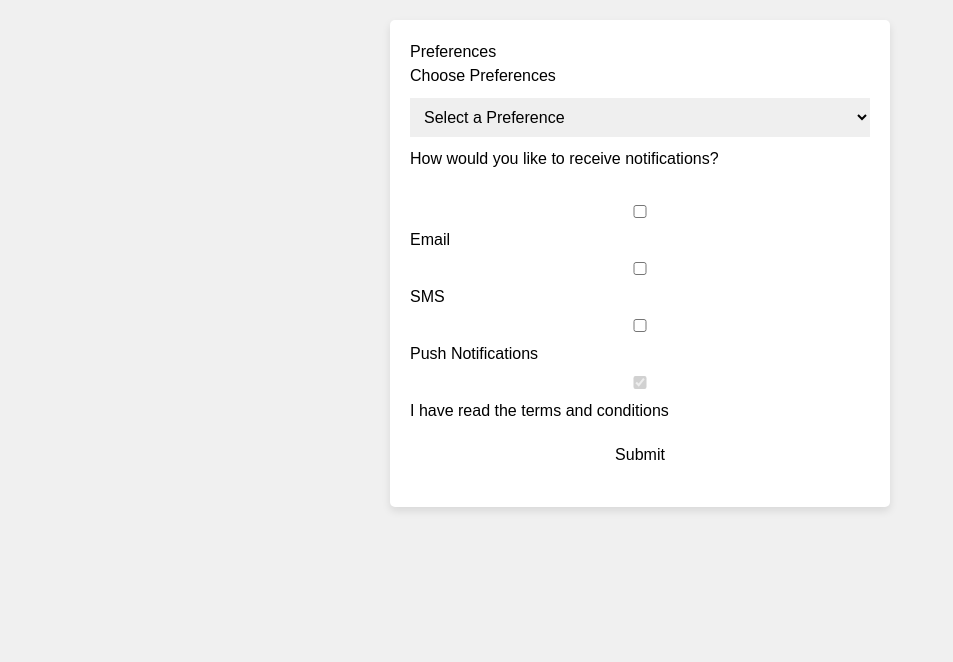
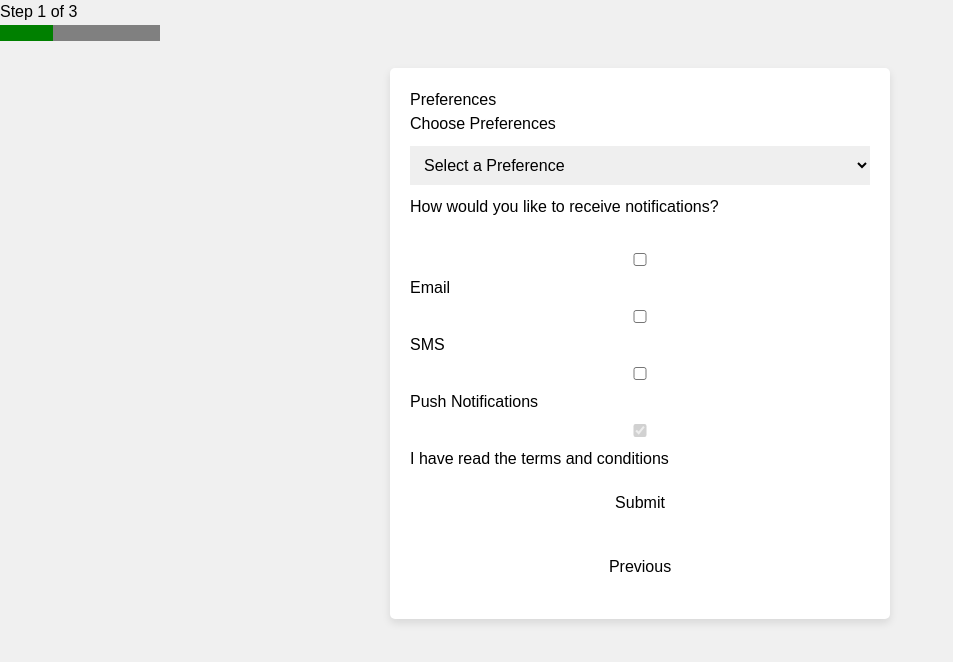
Before and after one commit to sauravrajleaf/Nextjs-MuiltiStep-Form, a Next.js app: page /preferences-info in a window 1280 px wide. Shown: the top 662 px of the page, without its empty margins (0-953 px from the left). Built offline with nearby package versions, Linux system fonts and the light colour scheme.

Commit message:
done progress bar basic implementation

```diff
--- a/src/app/layout.js
+++ b/src/app/layout.js
@@ -1,19 +1,17 @@
-import localFont from "next/font/local";
 import "./globals.css";
-import { useContext } from "react";
+
 import { FormProvider } from "../components/FormContext";
-// import FormContext from "../components/FormContext";
-import ProgressBar from "../components/ProgressBar";
+import ProgressBar from "@/components/ProgressBar";
 
 export default function RootLayout({ children }) {
-  // const { step } = useContext(FormContext);
-
   return (
     <html lang="en">
-      <FormProvider>
-        {/* <ProgressBar /> */}
-        <body>{children}</body>
-      </FormProvider>
+      <body>
+        <FormProvider>
+          <ProgressBar />
+          {children}
+        </FormProvider>
+      </body>
     </html>
   );
 }
--- a/src/app/personal-info/page.js
+++ b/src/app/personal-info/page.js
@@ -7,11 +7,11 @@ import FormContext from "../../components/FormContext";
 
 export default function PersonalInfo() {
   const router = useRouter();
-  const { formData, handleInputChange } = useContext(FormContext);
+  const { formData, handleInputChange, nextStep } = useContext(FormContext);
 
   const nextPage = () => {
     router.push("/account-info");
-    // <Link href="/account-info">Dashboard</Link>
+    nextStep();
   };
 
   return (
--- a/src/app/preferences-info/page.js
+++ b/src/app/preferences-info/page.js
@@ -6,12 +6,17 @@ import FormContext from "../../components/FormContext";
 
 export default function AccountInfo() {
   const router = useRouter();
-  const { formData, handleInputChange, step } = useContext(FormContext);
+  const { formData, handleInputChange, prevStep } = useContext(FormContext);
 
   const handleSubmit = (e) => {
     e.preventDefault();
     console.log(formData);
     router.push("/thank-you");
+  };
+
+  const prevPage = () => {
+    router.back();
+    prevStep();
   };
 
   return (
@@ -69,9 +74,9 @@ export default function AccountInfo() {
       <button type="submit" onClick={handleSubmit}>
         Submit
       </button>
-      {/* <button type="button" onClick={prevStep}>
+      <button type="button" onClick={prevPage}>
         Previous
-      </button> */}
+      </button>
     </form>
   );
 }
--- a/src/app/thank-you/page.js
+++ b/src/app/thank-you/page.js
@@ -1,3 +1,5 @@
+"use client";
+
 export default function ThankYou() {
   return (
     <div>
--- a/src/components/FormContext.js
+++ b/src/components/FormContext.js
@@ -22,8 +22,8 @@ export function FormProvider({ children }) {
     tnc: true,
   });
 
-  //   const nextStep = () => setStep(step + 1);
-  //   const prevStep = () => setStep(step - 1);
+  const nextStep = () => setStep(step + 1);
+  const prevStep = () => setStep(step - 1);
 
   const handleInputChange = (e) => {
     setFormData({
@@ -41,6 +41,8 @@ export function FormProvider({ children }) {
         step,
         setStep,
         handleInputChange,
+        nextStep,
+        prevStep,
       }}
     >
       {children}
--- a/src/components/ProgressBar.js
+++ b/src/components/ProgressBar.js
@@ -1,10 +1,14 @@
 "use client";
 
-export default function ProgressBar({ step }) {
+import { useContext } from "react";
+import FormContext from "../components/FormContext";
+
+export default function ProgressBar({}) {
+  const { step } = useContext(FormContext);
   return (
     <div>
-      {/* <div>Step {step} of 3</div> */}
-      {/* <progress value={step} max="3"></progress> */}
+      <div>Step {step} of 3</div>
+      <progress value={step} max="3"></progress>
     </div>
   );
 }
```
Also changed, not shown: src/app/account-info/page.js (+10 -3 lines).
